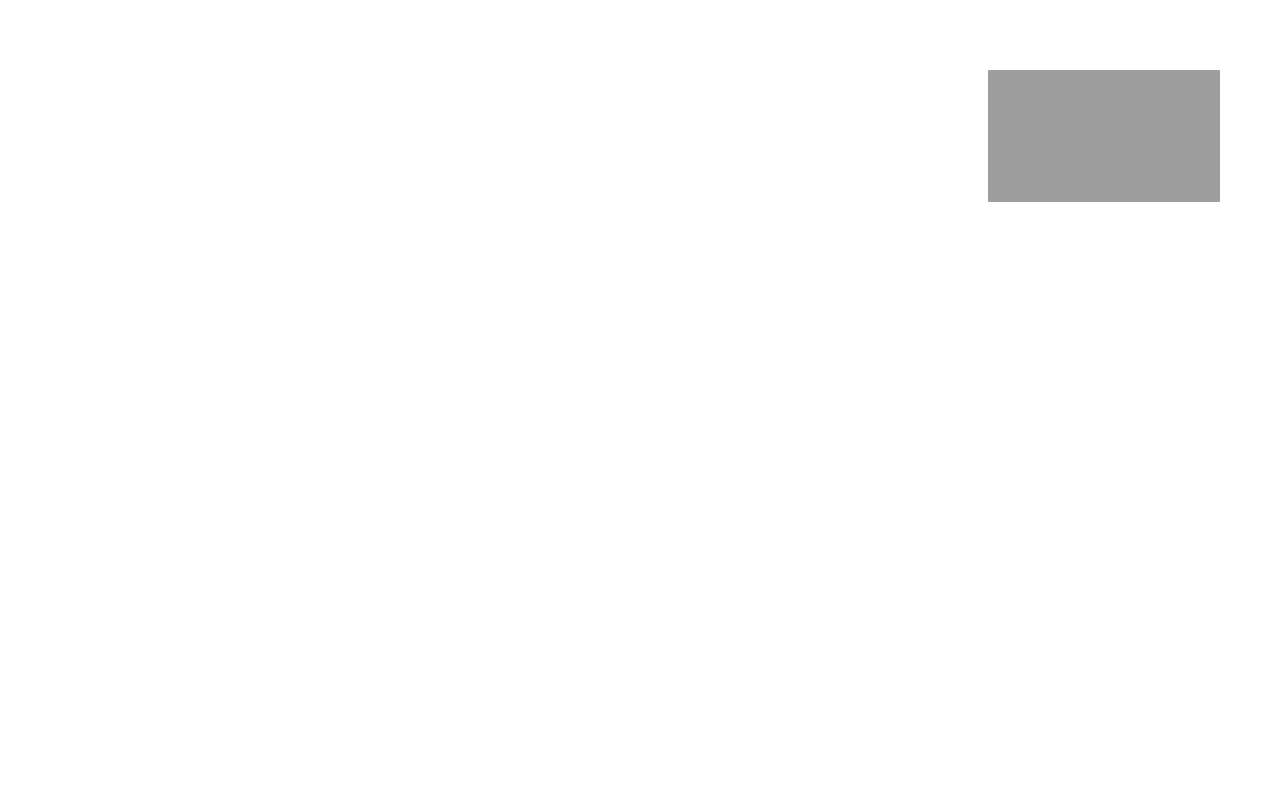
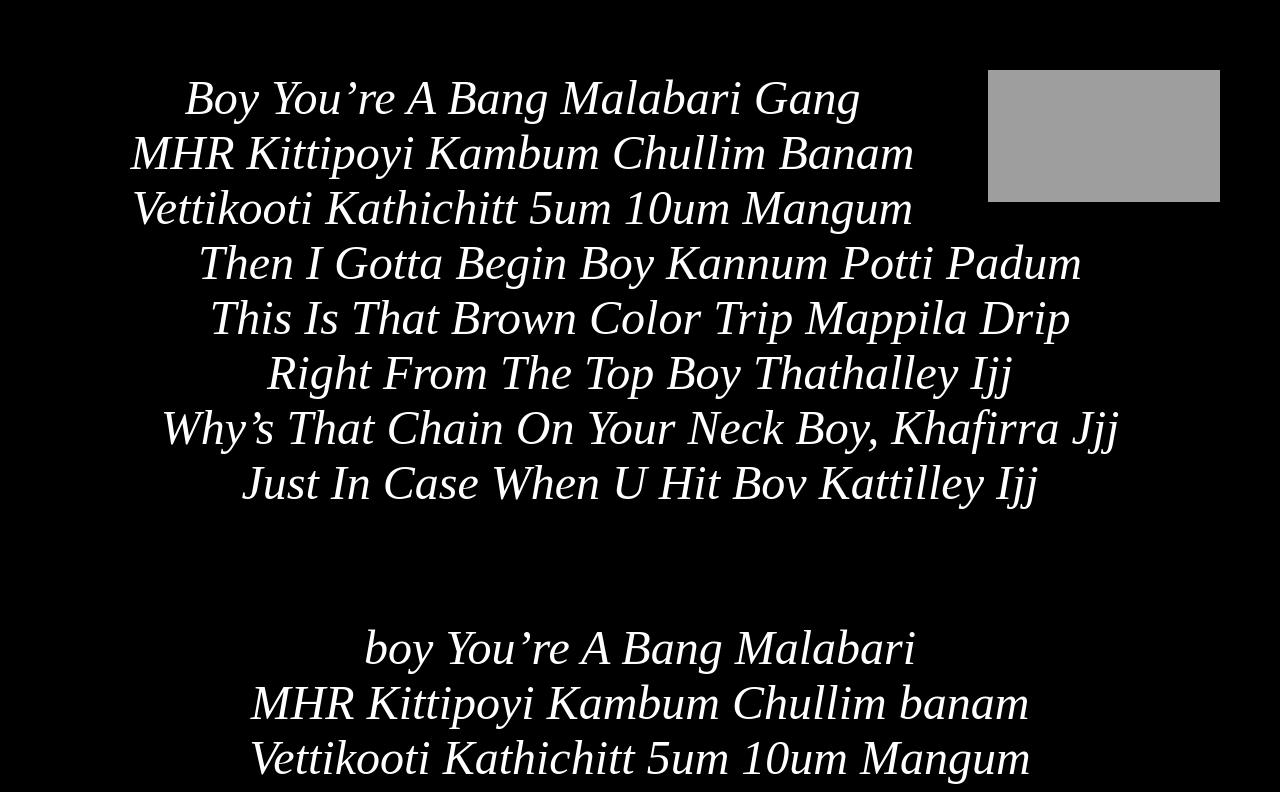
Before and after one commit to PYROPRIEST/html-experiment, a plain HTML site: page index.html in a window 1280 px wide. Shown: the top 792 px of the page. Drawn offline with Linux system fonts and the light colour scheme; grey boxes are pictures that could not be loaded.

Commit message:
Update index.html

```diff
--- a/index.html
+++ b/index.html
@@ -1,5 +1,5 @@
 <html><head><title>the ananad</head></title>
-<body background="<a href="https://i.ibb.co/4mkF0L9/SPACE-MAN-WALLPAPER.png" text="#FFFFFF" topmargin="70" leftmargin="60">
+<body bgcolor="black" text="#FFFFFF" topmargin="70" leftmargin="60">
 	<IMG SRC="https://telegra.ph/file/d4e38d665bd67a7805f73.jpg" HEIGHT="20%" WIDTH="20%" align="right">
 
 
```
